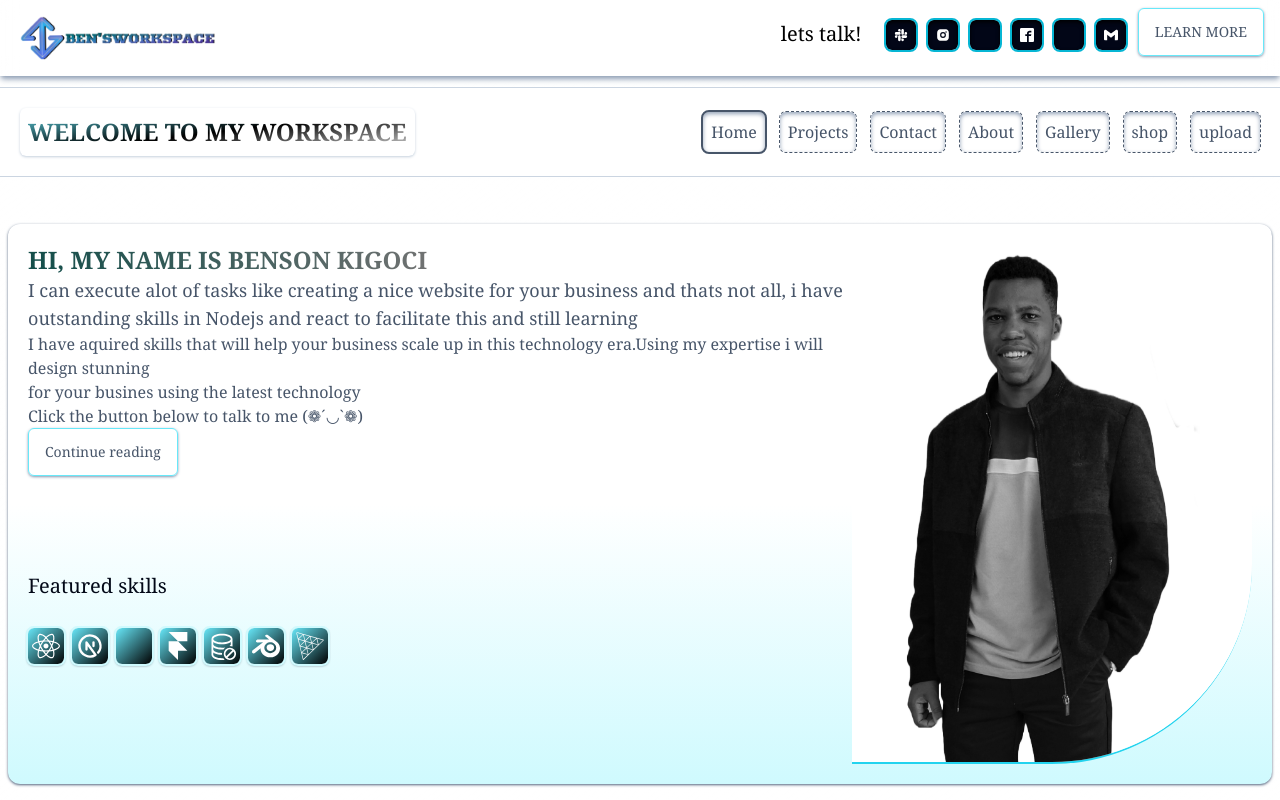
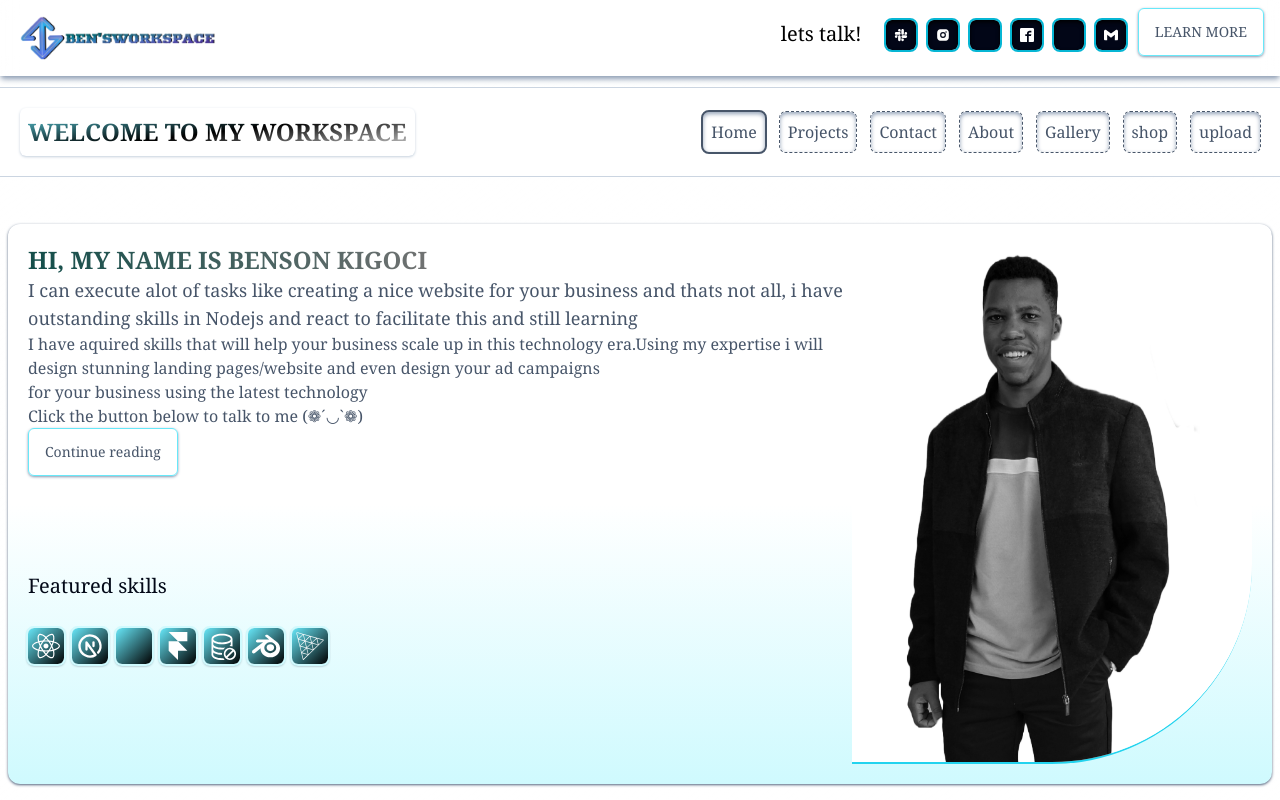
Before and after one commit to ditchk/bendev, a React (Vite) app: page / in a window 1280 px wide. Shown: the top 800 px of the page. Built offline with nearby package versions, Linux system fonts and the light colour scheme; some icons are missing.

Commit message:
my first commit

```diff
--- a/src/_root/pages/Home.tsx
+++ b/src/_root/pages/Home.tsx
@@ -16,7 +16,7 @@ const Home = () => {
                   <li key={link.title} >
                     <h1 className="tittl_name">{link.title}</h1>
                     <h2 className="primary_text">{link.subTitle}</h2>
-                    <h3 className="paragraph_text">I have aquired skills that will help your business scale up in this technology era.Using my expertise i will design stunning <br /> for your busines using the latest technology <br /> Click the button below to talk to me (❁´◡`❁)</h3>
+                    <h3 className="paragraph_text">I have aquired skills that will help your business scale up in this technology era.Using my expertise i will design stunning landing pages/website and even design your ad campaigns <br /> for your business using the latest technology <br /> Click the button below to talk to me (❁´◡`❁)</h3>
                     <Button className="outline_btn font-serif hidden md:flex">Continue reading</Button>
                     <div className="flex flex-col md:hidden justify-center items-start">
                       <Link to={'/contact'} className="outline_btn rounded-md p-3 mt-10 my-10 font-serif">
```
